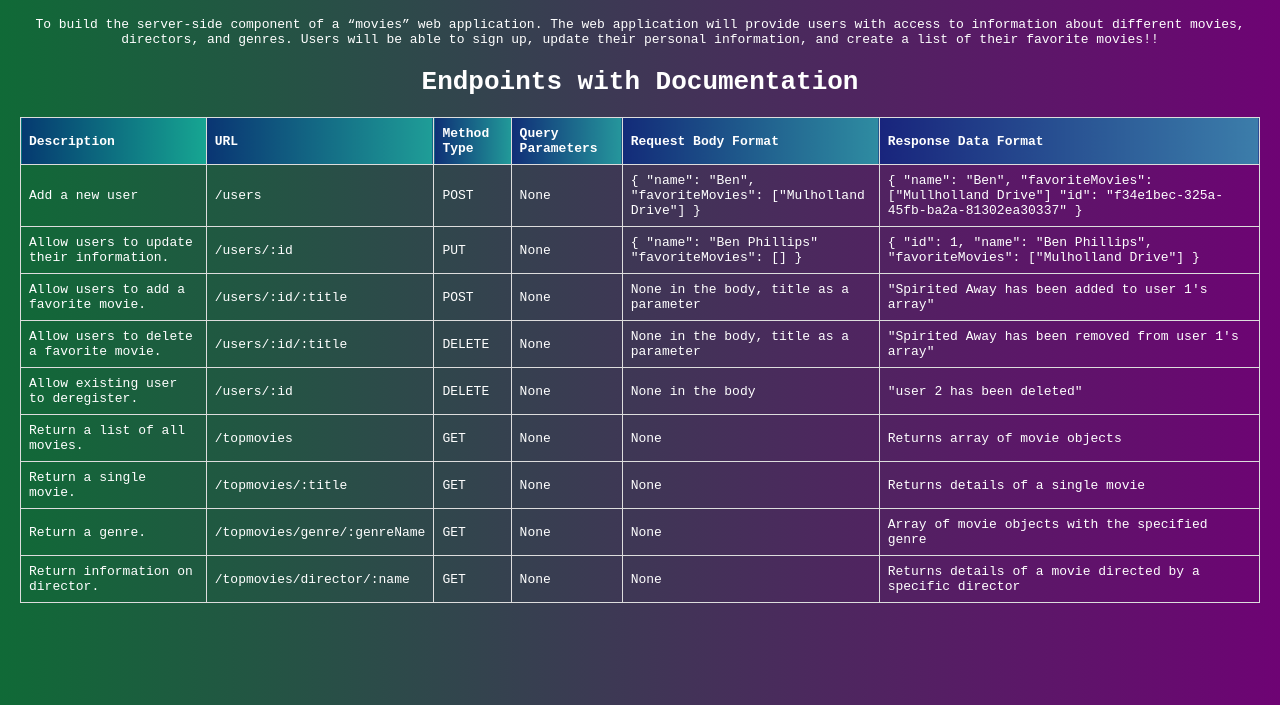
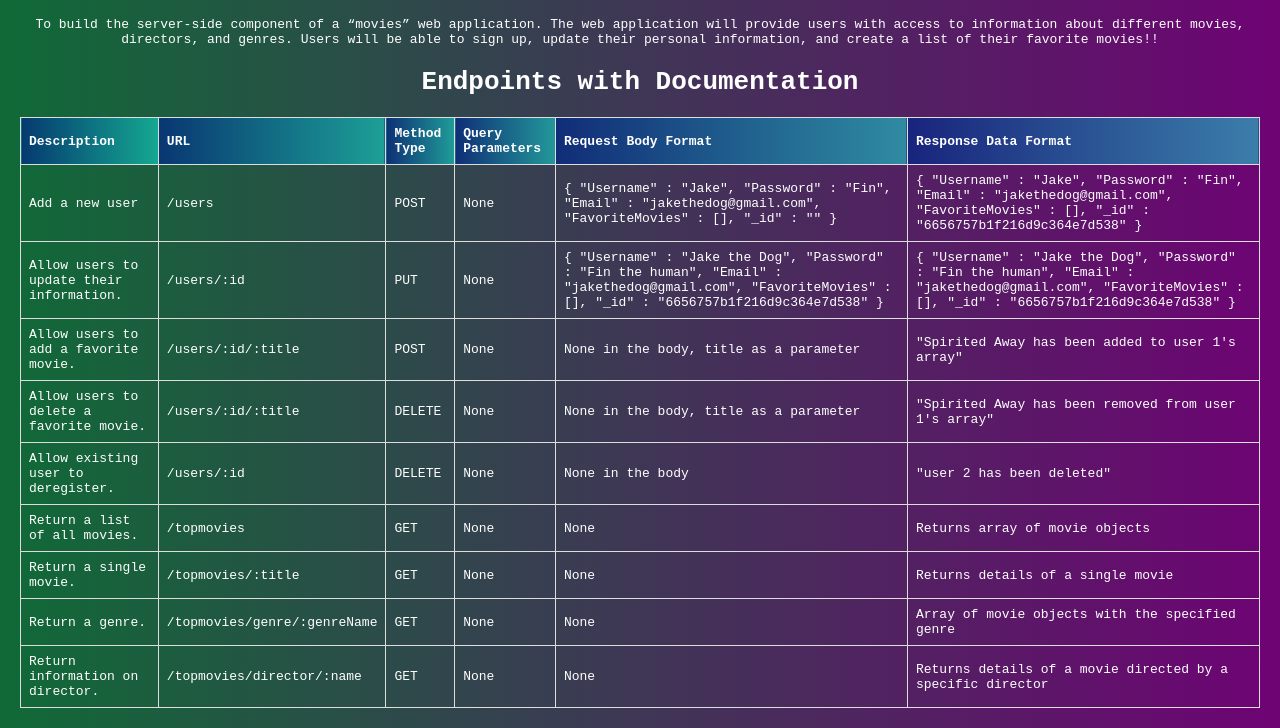
Before and after one commit to bphil1041/Movie-Api, a website: page public/documentation.html in a window 1280 px wide. Shown: the part 95-823 px from the top of the page. Before the commit the page ends 800 px from the top, so only its background shows below. Drawn offline with Linux system fonts and the light colour scheme.

Commit message:
Update documentation.html

```diff
--- a/public/documentation.html
+++ b/public/documentation.html
@@ -37,17 +37,22 @@
             <td>
                 <code>
                     {
-                        "name": "Ben",
-                        "favoriteMovies": ["Mulholland Drive"]
+                        "Username" : "Jake",
+                        "Password" : "Fin",
+                        "Email" : "jakethedog@gmail.com",
+                        "FavoriteMovies" : [],
+                        "_id" : ""
                     }
                 </code>
             </td>
             <td>
                 <code>
                     {
-                        "name": "Ben",
-                        "favoriteMovies": ["Mullholland Drive"]
-                        "id": "f34e1bec-325a-45fb-ba2a-81302ea30337"
+                        "Username" : "Jake",
+                        "Password" : "Fin",
+                        "Email" : "jakethedog@gmail.com",
+                        "FavoriteMovies" : [],
+                        "_id" : "6656757b1f216d9c364e7d538"
                     }
                 </code>
             </td>
@@ -60,17 +65,22 @@
             <td>
                 <code>
                     {
-                        "name": "Ben Phillips"
-                        "favoriteMovies": []
+                        "Username" : "Jake the Dog",
+                        "Password" : "Fin the human",
+                        "Email" : "jakethedog@gmail.com",
+                        "FavoriteMovies" : [],
+                        "_id" : "6656757b1f216d9c364e7d538"
                     }
                 </code>
             </td>
             <td>
                 <code>
                     {
-                        "id": 1,
-                        "name": "Ben Phillips",
-                        "favoriteMovies": ["Mulholland Drive"]
+                        "Username" : "Jake the Dog",
+                        "Password" : "Fin the human",
+                        "Email" : "jakethedog@gmail.com",
+                        "FavoriteMovies" : [],
+                        "_id" : "6656757b1f216d9c364e7d538"
                     }
                 </code>
             </td>
```
